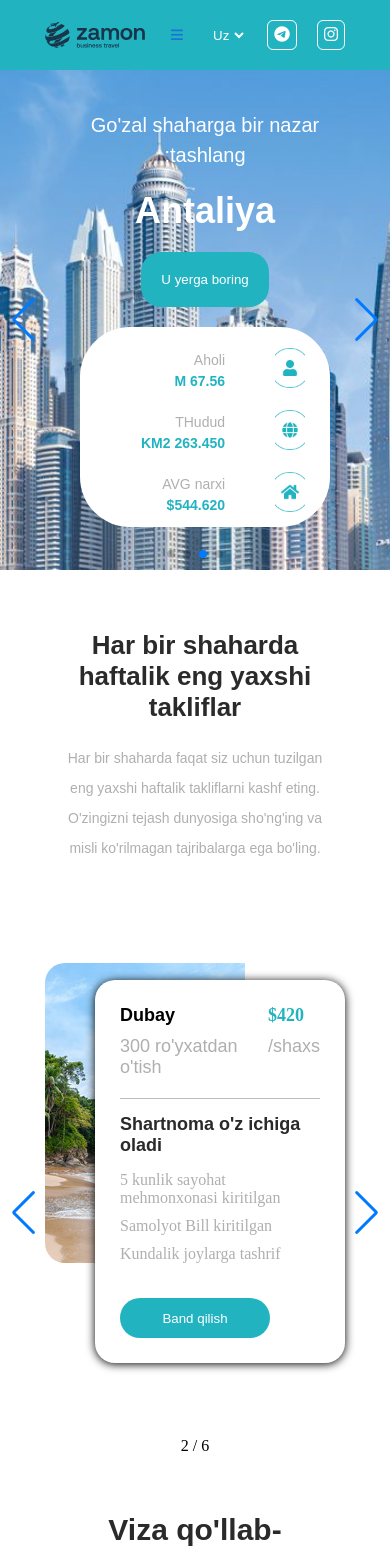
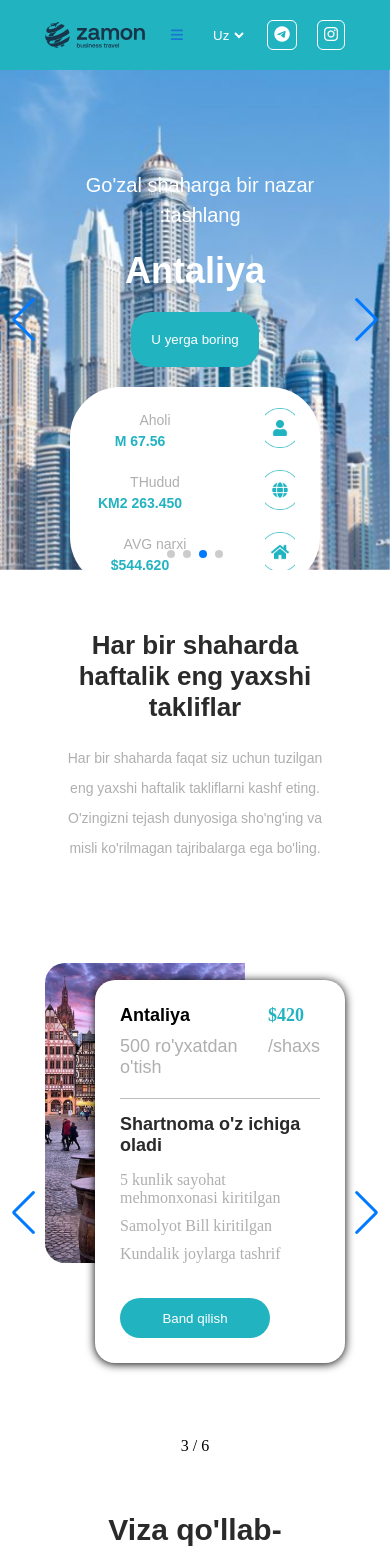
Before and after one commit to qoziboyeva-munisa/zamonwebsayt, a React (Vite) app: page / in a window 390 px wide. Shown: the top 1550 px of the page. Built offline with nearby package versions, Linux system fonts and the light colour scheme.

Commit message:
responsivlikka o'zgartirish kiritildi

```diff
--- a/public/local/en.json
+++ b/public/local/en.json
@@ -55,6 +55,7 @@
         "hong":"Hong Kong"
        },
        "explore":{
+        "find":"Find the best deals on railway and airplane tickets in each city,carefully selected for you.",
         "explore":"Explore Destinations with Ease",
         "cheap":"Cheap Railway Tickets With Us",
         "world":"Whole world",
--- a/public/local/ru.json
+++ b/public/local/ru.json
@@ -55,6 +55,7 @@
         "hong":"Гонконг"
        },
        "explore":{
+        "find":"Найдите лучшие предложения на железнодорожные билеты и авиабилеты в каждом городе, тщательно отобранные для вас.",
         "explore":"Исследуйте направления с легкостью",
         "cheap":"Дешевые железнодорожные билеты с нами",
         "world":"Весь мир",
--- a/public/local/uz.json
+++ b/public/local/uz.json
@@ -56,6 +56,7 @@
            },
            "explore":{
             "explore":"Manzillarni osongina o'rganing",
+            "find":"Har bir shaharda siz uchun sinchkovlik bilan tanlangan temir yo'l va samolyot chiptalari bo'yicha eng yaxshi narxlarni toping.",
             "cheap":"Biz bilan arzon temir yo'l chiptalari",
             "world":"Butun dunyo",
             "more":"Koʻproq oʻrganing",
--- a/src/Components/Explore/Explore.jsx
+++ b/src/Components/Explore/Explore.jsx
@@ -18,8 +18,7 @@ function Explore(){
             <div className="container explore__container">
                <hr />
                <h1 className="explore__title">{t("explore.explore")}</h1>
-               <p className="explore__text">Find the best deals on railway and airplane tickets <br /> in each city,
-carefully selected for you.</p>
+               <p className="explore__text">{t("explore.find")}</p>
 
           <div className="explore__boxone">
                  <img className="explore__img" src={poezd} alt="" />
@@ -103,7 +102,7 @@ carefully selected for you.</p>
                          <p className="explore__ending__text">275.400 km2</p>
                          <p className="explore__ending__text">$946.000</p>
                     </div>
-                    <a href="#" className="explore__link">{t("explore.need")}</a>
+                    <a href="#make" className="explore__link">{t("explore.need")}</a>
                  </div>
           </div>
 
@@ -127,7 +126,7 @@ carefully selected for you.</p>
                          <p className="explore__ending__text">551.500 km2</p>
                          <p className="explore__ending__text">$425.600</p>
                     </div>
-                    <a href="#" className="explore__link">{t("explore.need")} </a>
+                    <a href="#make" className="explore__link">{t("explore.need")} </a>
                  </div>
           </div>
           <hr />
@@ -150,7 +149,7 @@ carefully selected for you.</p>
                          <p className="explore__ending__text">551.500 km2</p>
                          <p className="explore__ending__text">$425.600</p>
                     </div>
-                    <a href="#" className="explore__link">{t("explore.need")} </a>
+                    <a href="#make" className="explore__link">{t("explore.need")} </a>
                  </div>
           </div>
             </div>
--- a/src/Components/Footer/Footer.css
+++ b/src/Components/Footer/Footer.css
@@ -11,11 +11,8 @@
     padding: 50px 0px;
 }
 .footer__link{
-    text-align: center;
     text-decoration: none;
     color: #fff;
-    display: flex;
-    justify-content: center;
 }
 .footer__title{
     color: #fff;
--- a/src/Components/Header/Header.css
+++ b/src/Components/Header/Header.css
@@ -14,7 +14,8 @@
     justify-content: center;
     align-items: center;
   }
-
+  .header{
+  }
   .swiper-slide img {
     display: block;
     width: 100%;
@@ -22,15 +23,23 @@
     object-fit: cover;
   }
   .header__container{
+    position: relative;
     height: 400px;
+
+     text-align: center;
+
+
 
   }
   .header__box{
     position: absolute;
+    left: 0;
     right: 0;
-    bottom: 60px;
-    right: 100px;
+    top: -420px;
+    right: 0;
+
     z-index: 1;
+    margin: 0 auto;
   }
   .header__text{
     color: #fff;
@@ -62,11 +71,13 @@
 }
 .header__boxtop{
     padding-bottom: 150px;
+    margin: 0 auto;
 }
   .header__list{
     display: flex;
     justify-content: space-between;
-    width: 900px;
+    width: 800px;
+    margin: 0 auto;
     background-color: #fff;
     padding: 20px;
     border-radius: 50px;
@@ -112,8 +123,8 @@
     .header__box{
       position: absolute;
       right: 0;
+      left: 0;
       bottom: 50px;
-      right: 150px;
       z-index: 1;
     }
 
@@ -124,7 +135,8 @@
         width: 800px;
     }
      .header__box{
-      right: 100px;
+      right: 0;
+      left: 0;
      }
   }
   @media(max-width:820px){
@@ -132,7 +144,8 @@
         width: 700px;
     }
      .header__box{
-      right: 20px;
+      right: 0;
+      left: 0;
      }
      .header__list{
       width: 700px;
@@ -143,7 +156,8 @@
         width: 600px;
     }
      .header__box{
-      right: 30px;
+      right: 0;
+      left: 0;
      }
      .header__list{
       width: 600px;
@@ -167,7 +181,8 @@
     }
      .header__box{
       bottom: 20px;
-      right: 60px;
+      right: 0;
+      left: 0;
      }
      .header__boxtop{
       padding-bottom: 50px;
@@ -203,8 +218,8 @@
     }
      .header__box{
       height: 300px;
-      bottom: 150px;
-      right: 30px;
+      right: 0;
+      left: 0;
      }
      .header__boxtop{
       padding: 20px;
@@ -234,7 +249,8 @@
      .header__box{
       height: 200px;
       bottom: 280px;
-      right: 40px;
+      right: 0;
+      left: 0;
      }
      .header__text{
       width: 250px;
--- a/src/Components/Main/Main.jsx
+++ b/src/Components/Main/Main.jsx
@@ -100,6 +100,18 @@ function Main() {
           },
           1020: {
             slidesPerView: 3,
+            spaceBetween: 20,
+          },
+          1120: {
+            slidesPerView: 3.5,
+            spaceBetween: 20,
+          },
+          1220: {
+            slidesPerView: 3.5,
+            spaceBetween: 20,
+          },
+          1320: {
+            slidesPerView: 4,
             spaceBetween: 20,
           },
         }}
--- a/src/Components/Make/Make.jsx
+++ b/src/Components/Make/Make.jsx
@@ -11,7 +11,7 @@ function Make() {
             <div className="make" id="make">
             <img className="make__metro" src={metro} alt="" />
                 <div className="container make__container">
-
+                     <div className="make__wrapper">
                     <div className="make__box">
                         <p className="make__text">{t("make.book")}</p>
                         <h1 className="make__title__name">{t("make.your")}</h1>
@@ -41,6 +41,7 @@ function Make() {
                             <a href="#" className="make__link">+998 99 299 99 96</a>
                         </li>
                     </ul>
+                    </div>
                 </div>
             </div>
 
--- a/src/Components/Support/Support.css
+++ b/src/Components/Support/Support.css
@@ -44,8 +44,8 @@
     box-shadow: 0px 1px 10px 0px;
     background-color: #fff;
     border-radius: 20px;
-    bottom: 20px;
-    right: 0;
+    bottom: -20px;
+    right: -30px;
 }
 .support__title__name{
     font-size: 24px;
--- a/src/Components/Support/Support.jsx
+++ b/src/Components/Support/Support.jsx
@@ -67,6 +67,18 @@ function Support(){
           type: 'fraction',
         }}
         breakpoints={{
+          1320: {
+            slidesPerView: 4,
+            spaceBetween: 20,
+          },
+          1220: {
+            slidesPerView: 3.5,
+            spaceBetween: 20,
+          },
+          1120: {
+            slidesPerView: 3.5,
+            spaceBetween: 20,
+          },
           1020: {
             slidesPerView: 3,
             spaceBetween: 30,
```
Also changed, not shown: src/Components/Make/Make.css (+43 -20 lines).
